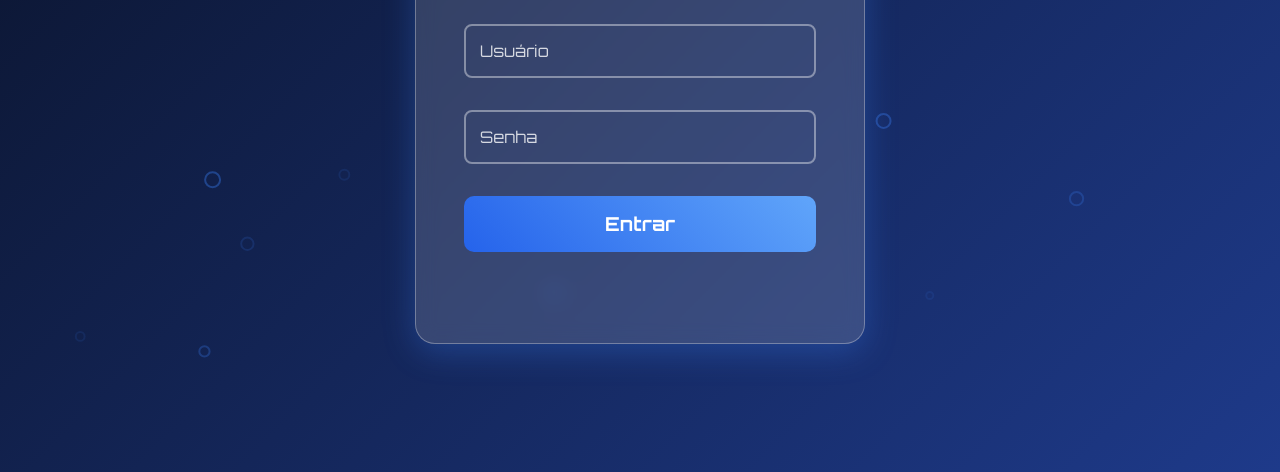
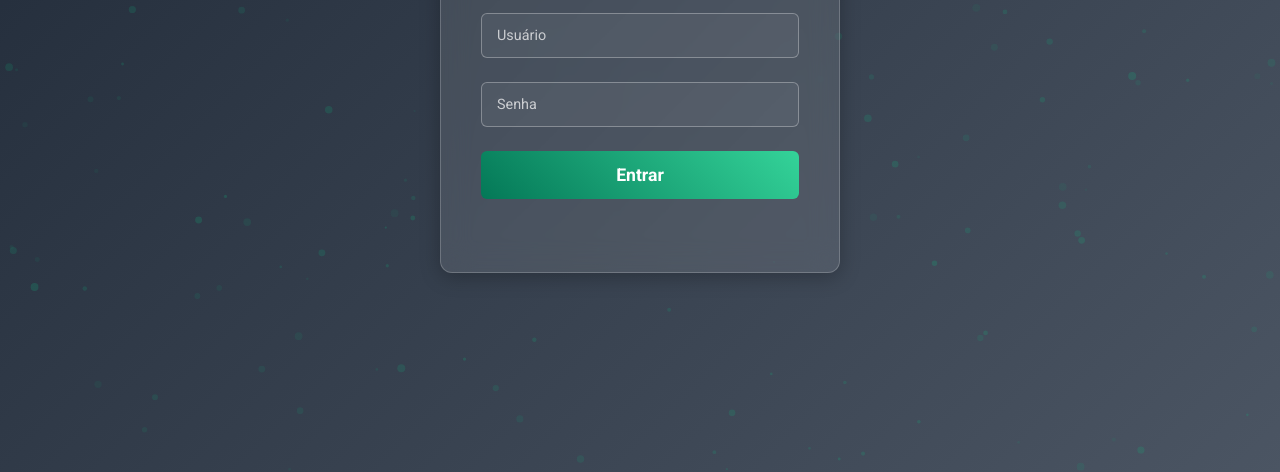
Before and after one commit to droidmarx/sistema, a website: page index.html in a window 1280 px wide. Shown: the part 328-800 px from the top of the page. Drawn offline with Linux system fonts and the light colour scheme.

Commit message:
Atualizar o index.html

```diff
--- a/index.html
+++ b/index.html
@@ -4,14 +4,14 @@
   <meta charset="UTF-8">
   <meta name="viewport" content="width=device-width, initial-scale=1.0">
   <link rel="icon" type="image/png" href="https://img.icons8.com/?size=160&id=108803&format=png">
-  <link href="https://fonts.googleapis.com/css2?family=Orbitron:wght@400;500;700&display=swap" rel="stylesheet">
+  <link href="https://fonts.googleapis.com/css2?family=Roboto:wght@400;500;700&display=swap" rel="stylesheet">
   <title>Login - Sistema de Gerenciamento de TV</title>
   <style>
     * {
       margin: 0;
       padding: 0;
       box-sizing: border-box;
-      font-family: 'Orbitron', -apple-system, BlinkMacSystemFont, sans-serif;
+      font-family: 'Roboto', -apple-system, BlinkMacSystemFont, sans-serif;
     }
 
     body {
@@ -19,7 +19,7 @@
       justify-content: center;
       align-items: center;
       min-height: 100vh;
-      background: linear-gradient(135deg, #0A1228, #1E3A8A);
+      background: linear-gradient(135deg, #1F2937, #4B5563);
       overflow: hidden;
     }
 
@@ -30,17 +30,18 @@
       width: 100%;
       height: 100%;
       z-index: -1;
+      opacity: 0.3;
     }
 
     .login-container {
-      background: rgba(255, 255, 255, 0.15);
-      backdrop-filter: blur(10px);
-      border: 1px solid rgba(255, 255, 255, 0.3);
-      padding: 3rem;
-      border-radius: 20px;
-      box-shadow: 0 8px 32px rgba(59, 130, 246, 0.3);
+      background: rgba(255, 255, 255, 0.1);
+      backdrop-filter: blur(15px);
+      border: 1px solid rgba(255, 255, 255, 0.2);
+      padding: 2.5rem;
+      border-radius: 12px;
+      box-shadow: 0 4px 20px rgba(0, 0, 0, 0.25);
       width: 100%;
-      max-width: 450px;
+      max-width: 400px;
       text-align: center;
       position: relative;
       z-index: 1;
@@ -63,38 +64,38 @@
 
     .login-container h2 {
       color: #ffffff;
-      font-size: 2.2rem;
+      font-size: 1.8rem;
       font-weight: 700;
-      margin-bottom: 2.5rem;
-      letter-spacing: 1.5px;
-      background: linear-gradient(45deg, #3b82f6, #93c5fd);
+      margin-bottom: 2rem;
+      letter-spacing: 1px;
+      background: linear-gradient(45deg, #10B981, #34D399);
       -webkit-background-clip: text;
       -webkit-text-fill-color: transparent;
     }
 
     .input-group {
       position: relative;
-      margin-bottom: 2rem;
+      margin-bottom: 1.5rem;
     }
 
     .input-group input {
       width: 100%;
-      padding: 14px 16px;
-      background: transparent;
-      border: 2px solid rgba(255, 255, 255, 0.4);
-      border-radius: 8px;
+      padding: 12px 16px;
+      background: rgba(255, 255, 255, 0.05);
+      border: 1px solid rgba(255, 255, 255, 0.3);
+      border-radius: 6px;
       color: #ffffff;
-      font-size: 1.1rem;
+      font-size: 1rem;
       outline: none;
       transition: all 0.3s ease;
-      padding-right: 50px;
+      padding-right: 45px;
     }
 
     .input-group input:focus,
     .input-group input:not(:placeholder-shown) {
-      border-color: #60a5fa;
-      box-shadow: 0 0 10px rgba(59, 130, 246, 0.5);
-      transform: scale(1.02);
+      border-color: #34D399;
+      box-shadow: 0 0 8px rgba(52, 211, 153, 0.4);
+      transform: scale(1.01);
     }
 
     .input-group label {
@@ -102,31 +103,31 @@
       top: 50%;
       left: 16px;
       transform: translateY(-50%);
-      color: rgba(255, 255, 255, 0.8);
-      font-size: 1rem;
+      color: rgba(255, 255, 255, 0.7);
+      font-size: 0.9rem;
       pointer-events: none;
       transition: all 0.3s ease;
     }
 
     .input-group input:focus + label,
     .input-group input:not(:placeholder-shown) + label {
-      top: -10px;
-      font-size: 0.8rem;
-      color: #60a5fa;
-      background: rgba(255, 255, 255, 0.1);
-      padding: 0 6px;
-      border-radius: 4px;
+      top: -8px;
+      font-size: 0.75rem;
+      color: #34D399;
+      background: rgba(255, 255, 255, 0.05);
+      padding: 0 4px;
+      border-radius: 3px;
     }
 
     .input-group .toggle-password {
       position: absolute;
-      right: 15px;
+      right: 12px;
       top: 50%;
       transform: translateY(-50%);
       background: none;
       border: none;
-      color: rgba(255, 255, 255, 0.8);
-      font-size: 1.2rem;
+      color: rgba(255, 255, 255, 0.7);
+      font-size: 1.1rem;
       cursor: pointer;
       transition: all 0.3s ease;
       display: none;
@@ -137,13 +138,13 @@
     }
 
     .input-group .toggle-password:hover {
-      color: #60a5fa;
-      transform: translateY(-50%) scale(1.3);
+      color: #34D399;
+      transform: translateY(-50%) scale(1.2);
     }
 
     .input-group .ripple {
       position: absolute;
-      background: rgba(59, 130, 246, 0.4);
+      background: rgba(52, 211, 153, 0.3);
       border-radius: 50%;
       transform: scale(0);
       animation: ripple 0.6s linear;
@@ -159,12 +160,12 @@
 
     .login-btn {
       width: 100%;
-      padding: 16px;
-      background: linear-gradient(45deg, #2563eb, #60a5fa);
+      padding: 14px;
+      background: linear-gradient(45deg, #047857, #34D399);
       border: none;
-      border-radius: 10px;
+      border-radius: 6px;
       color: #ffffff;
-      font-size: 1.2rem;
+      font-size: 1.1rem;
       font-weight: 600;
       cursor: pointer;
       position: relative;
@@ -179,7 +180,7 @@
       left: -100%;
       width: 100%;
       height: 100%;
-      background: linear-gradient(90deg, transparent, rgba(255, 255, 255, 0.4), transparent);
+      background: linear-gradient(90deg, transparent, rgba(255, 255, 255, 0.3), transparent);
       transition: left 0.5s ease;
     }
 
@@ -188,14 +189,14 @@
     }
 
     .login-btn:hover {
-      transform: translateY(-4px);
-      box-shadow: 0 8px 20px rgba(59, 130, 246, 0.4);
+      transform: translateY(-3px);
+      box-shadow: 0 6px 15px rgba(52, 211, 153, 0.3);
     }
 
     .error-message {
-      color: #f87171;
-      font-size: 0.95rem;
-      margin-top: 1.5rem;
+      color: #EF4444;
+      font-size: 0.9rem;
+      margin-top: 1rem;
       opacity: 0;
       transition: opacity 0.3s ease;
     }
@@ -206,13 +207,13 @@
 
     .toast {
       position: fixed;
-      bottom: 30px;
-      right: 30px;
-      background: #3b82f6;
+      bottom: 20px;
+      right: 20px;
+      background: #10B981;
       color: #ffffff;
-      padding: 12px 24px;
-      border-radius: 8px;
-      box-shadow: 0 4px 12px rgba(0, 0, 0, 0.2);
+      padding: 10px 20px;
+      border-radius: 6px;
+      box-shadow: 0 3px 10px rgba(0, 0, 0, 0.15);
       opacity: 0;
       transform: translateY(20px);
       animation: slideIn 0.5s ease forwards, slideOut 0.5s 2.5s forwards;
@@ -228,12 +229,12 @@
 
     @media (max-width: 480px) {
       .login-container {
-        padding: 2rem;
+        padding: 1.5rem;
         margin: 1rem;
       }
 
       .login-container h2 {
-        font-size: 1.8rem;
+        font-size: 1.5rem;
       }
     }
   </style>
@@ -258,59 +259,56 @@
   </div>
 
   <script>
-    // TV signal wave animation
+    // Updated particle animation for a more modern TV signal effect
     const canvas = document.querySelector('.tv-canvas');
     const ctx = canvas.getContext('2d');
     canvas.width = window.innerWidth;
     canvas.height = window.innerHeight;
 
-    const waves = [];
-    class SignalWave {
+    const particles = [];
+    class Particle {
       constructor() {
         this.x = Math.random() * canvas.width;
         this.y = Math.random() * canvas.height;
-        this.radius = 0;
-        this.maxRadius = Math.random() * 100 + 50;
-        this.speed = Math.random() * 0.02 + 0.01;
-        this.opacity = Math.random() * 0.3 + 0.1;
+        this.size = Math.random() * 3 + 1;
+        this.speedX = Math.random() * 2 - 1;
+        this.speedY = Math.random() * 2 - 1;
+        this.color = `rgba(16, 185, 129, ${Math.random() * 0.5 + 0.2})`;
       }
 
       update() {
-        this.radius += this.speed;
-        if (this.radius > this.maxRadius) {
-          this.radius = 0;
-          this.x = Math.random() * canvas.width;
-          this.y = Math.random() * canvas.height;
-          this.opacity = Math.random() * 0.3 + 0.1;
-        }
+        this.x += this.speedX;
+        this.y += this.speedY;
+
+        if (this.x > canvas.width || this.x < 0) this.speedX = -this.speedX;
+        if (this.y > canvas.height || this.y < 0) this.speedY = -this.speedY;
       }
 
       draw() {
+        ctx.fillStyle = this.color;
         ctx.beginPath();
-        ctx.arc(this.x, this.y, this.radius, 0, Math.PI * 2);
-        ctx.strokeStyle = `rgba(59, 130, 246, ${this.opacity})`;
-        ctx.lineWidth = 2;
-        ctx.stroke();
+        ctx.arc(this.x, this.y, this.size, 0, Math.PI * 2);
+        ctx.fill();
       }
     }
 
-    function initWaves() {
-      for (let i = 0; i < 15; i++) {
-        waves.push(new SignalWave());
+    function initParticles() {
+      for (let i = 0; i < 200; i++) {
+        particles.push(new Particle());
       }
     }
 
-    function animateWaves() {
+    function animateParticles() {
       ctx.clearRect(0, 0, canvas.width, canvas.height);
-      waves.forEach(wave => {
-        wave.update();
-        wave.draw();
+      particles.forEach(particle => {
+        particle.update();
+        particle.draw();
       });
-      requestAnimationFrame(animateWaves);
+      requestAnimationFrame(animateParticles);
     }
 
-    initWaves();
-    animateWaves();
+    initParticles();
+    animateParticles();
 
     window.addEventListener('resize', () => {
       canvas.width = window.innerWidth;
```
